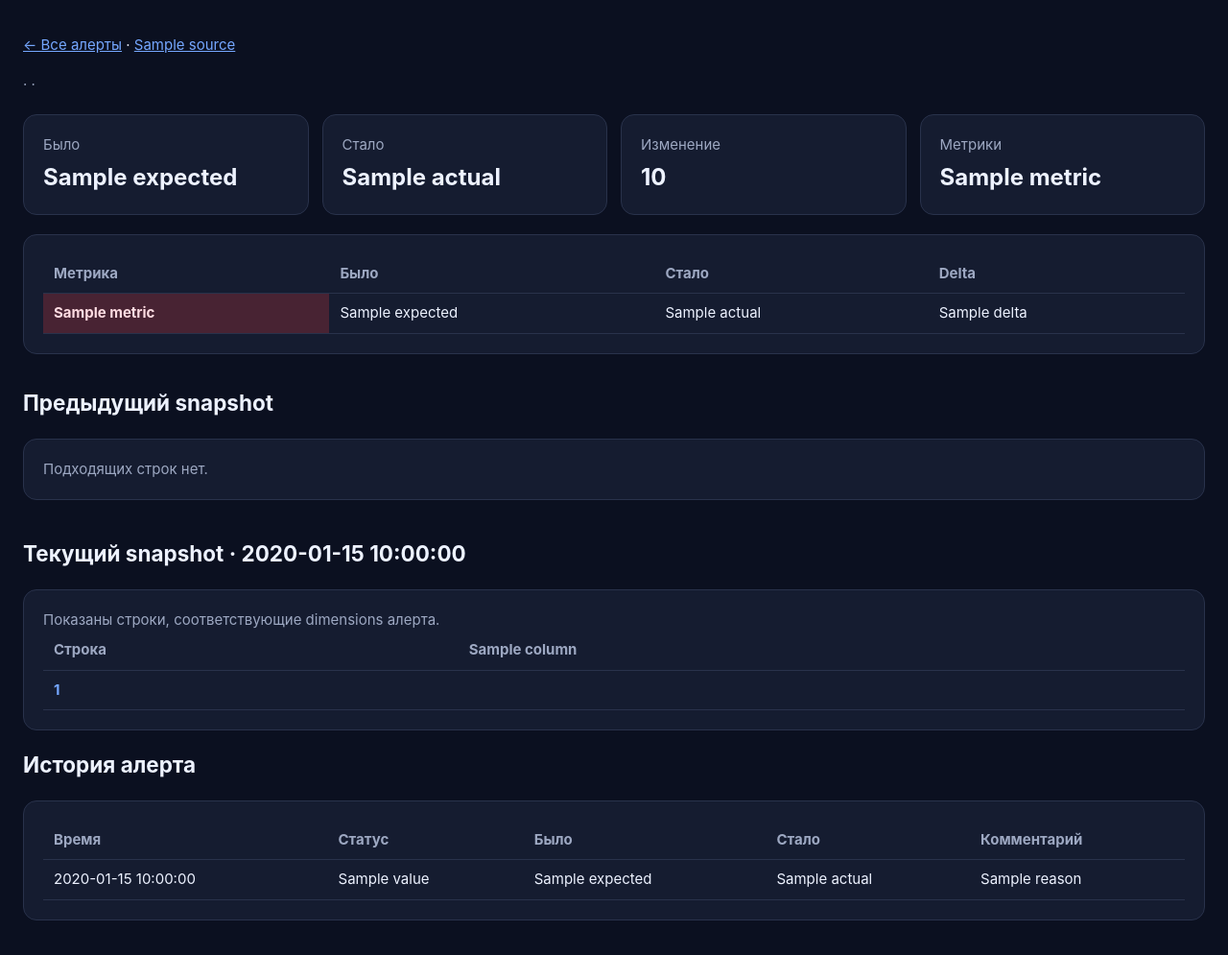
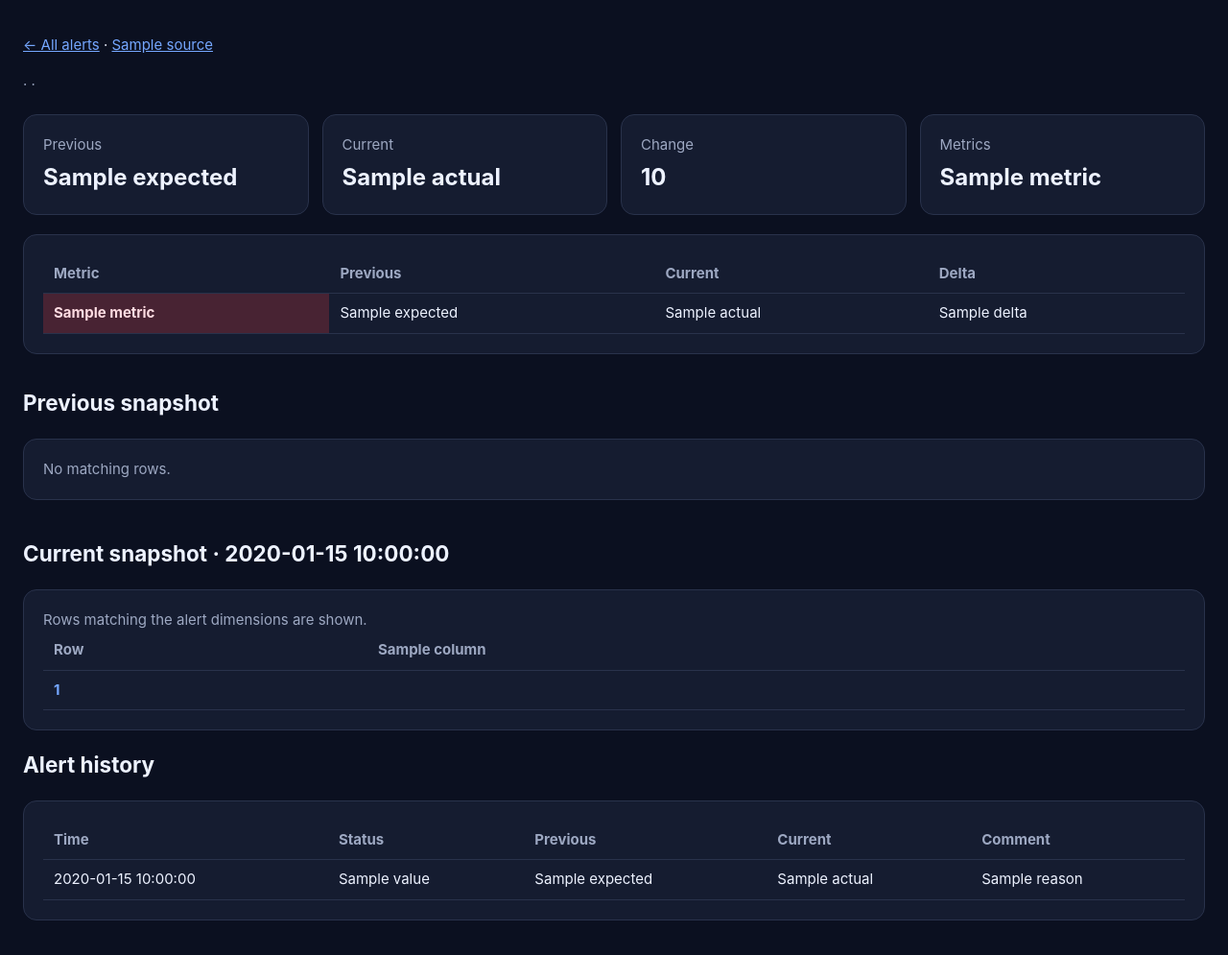
Before and after one commit to SupCS/hookyChecker, a Python web app: template src/hooky_checker/templates/alert_detail.html in a window 1280 px wide. Shown: the whole page at 96% size. Run offline with Jinja, Linux system fonts and the light colour scheme; the template is opened without the code that fills it: most values are stand-ins (such as "Sample title", 1, 10 or a date in 2020).

Commit message:
translation to english

```diff
--- a/src/hooky_checker/adapters/google_sheets.py
+++ b/src/hooky_checker/adapters/google_sheets.py
@@ -11,7 +11,7 @@ _SHEET_ID_RE = re.compile(r"/spreadsheets/d/([a-zA-Z0-9-_]+)")
 def extract_sheet_id(sheet_url: str) -> str:
     match = _SHEET_ID_RE.search(sheet_url)
     if not match:
-        raise ValueError("Не удалось извлечь Google Sheet ID из ссылки")
+        raise ValueError("Could not extract the Google Sheet ID from the URL")
     return match.group(1)
 
 
--- a/src/hooky_checker/alerts/service.py
+++ b/src/hooky_checker/alerts/service.py
@@ -127,7 +127,7 @@ def _results(previous: pd.DataFrame, current: pd.DataFrame) -> list[CheckResult]
                 dimensions=changes[0].dimensions,
                 expected=Decimal(len(changes)),
                 actual=Decimal(0),
-                title=f"Снижение метрик: {', '.join(metrics)}",
+                title=f"Metric decrease: {', '.join(metrics)}",
                 evidence={
                     "changes": [
                         {
--- a/src/hooky_checker/checks/comparison.py
+++ b/src/hooky_checker/checks/comparison.py
@@ -27,7 +27,7 @@ def find_missing_dates(previous: pd.DataFrame, current: pd.DataFrame) -> list[Ch
             dimensions={"data_date": missing.isoformat()},
             expected=Decimal(1),
             actual=Decimal(0),
-            title=f"Полностью пропала дата {missing.isoformat()}",
+            title=f"Date {missing.isoformat()} is completely missing",
         )
         for missing in sorted(previous_dates - current_dates)
     ]
@@ -71,7 +71,7 @@ def find_metric_drops(
                     dimensions=dimensions,
                     expected=expected,
                     actual=actual,
-                    title=f"{metric}: снижение на {relative_drop:.1%}",
+                    title=f"{metric}: decreased by {relative_drop:.1%}",
                     evidence={"absolute_drop": str(drop), "relative_drop": str(relative_drop)},
                 )
             )
--- a/src/hooky_checker/templates/alert_detail.html
+++ b/src/hooky_checker/templates/alert_detail.html
@@ -1,5 +1,5 @@
 <!doctype html>
-<html lang="ru">
+<html lang="en">
 <head>
   <meta charset="utf-8">
   <meta name="viewport" content="width=device-width, initial-scale=1">
@@ -36,25 +36,25 @@
   </style>
 </head>
 <body><main>
-  <a href="/">← Все алерты</a>
+  <a href="/">← All alerts</a>
   {% if source %} · <a href="/sources/{{ source.id }}">{{ source.name }}</a>{% endif %}
   <h1>{{ alert.title }}</h1>
   <div class="muted">{{ alert.check_type }} · {{ alert.status.value }} · {{ alert.severity }}</div>
 
   <section class="metrics">
-    <div class="card metric"><span class="muted">Было</span>
+    <div class="card metric"><span class="muted">Previous</span>
       <strong>{{ event.expected if event and event.expected is not none else "—" }}</strong></div>
-    <div class="card metric"><span class="muted">Стало</span>
+    <div class="card metric"><span class="muted">Current</span>
       <strong>{{ event.actual if event and event.actual is not none else "—" }}</strong></div>
-    <div class="card metric"><span class="muted">Изменение</span>
+    <div class="card metric"><span class="muted">Change</span>
       <strong>{% if event and event.expected is not none and event.actual is not none %}
         {{ event.actual - event.expected }}{% else %}—{% endif %}</strong></div>
-    <div class="card metric"><span class="muted">Метрики</span>
+    <div class="card metric"><span class="muted">Metrics</span>
       <strong>{{ metrics|join(", ") }}</strong></div>
   </section>
 
   {% if changes %}
-  <div class="card"><table><thead><tr><th>Метрика</th><th>Было</th><th>Стало</th>
+  <div class="card"><table><thead><tr><th>Metric</th><th>Previous</th><th>Current</th>
     <th>Delta</th></tr></thead><tbody>{% for change in changes %}<tr>
     <td class="problem">{{ change.metric }}</td><td>{{ change.expected }}</td>
     <td>{{ change.actual }}</td><td>{{ change.delta }}</td></tr>{% endfor %}
@@ -69,58 +69,58 @@
 
   {% if current_user and current_user.role.value in ["editor", "admin"] and alert.status.value in ["OPEN", "ONGOING", "RECOVERED"] %}
   <div class="card">
-    <strong>Изменение ожидаемое?</strong>
-    <p class="muted">Закройте incident вручную и зафиксируйте причину принятия данных.</p>
+    <strong>Is this change expected?</strong>
+    <p class="muted">Resolve the incident manually and record why the data was accepted.</p>
     <form method="post" action="/alerts/{{ alert.id }}/resolve">
       <input type="hidden" name="csrf" value="{{ csrf_token }}">
-      <label>Комментарий<input name="reason" required
-        placeholder="Например: корректировка подтверждена клиентом"></label>
-      <label>Кто закрыл<input name="resolved_by" value="Manual"></label>
-      <button type="submit">Принять и закрыть</button>
+      <label>Comment<input name="reason" required
+        placeholder="For example: the adjustment was confirmed by the client"></label>
+      <label>Resolved by<input name="resolved_by" value="Manual"></label>
+      <button type="submit">Accept and resolve</button>
     </form>
   </div>
   {% elif alert.acknowledged_at %}
-  <div class="card"><strong>Закрыто вручную</strong>
+  <div class="card"><strong>Resolved manually</strong>
     <div class="muted">{{ alert.acknowledged_by }} · {{ alert.acknowledged_at }}</div></div>
   {% endif %}
 
   <div class="compare">
     <section>
-      <h2>Предыдущий snapshot{% if previous_run %} · {{ previous_run.snapshot_date }}{% endif %}</h2>
+      <h2>Previous snapshot{% if previous_run %} · {{ previous_run.snapshot_date }}{% endif %}</h2>
       <div class="card">
       {% if previous_rows %}
-        <div class="muted">Номер — это строка исходной Google Sheet на момент snapshot.</div>
-        <table><thead><tr><th>Строка</th>{% for column in columns %}
+        <div class="muted">The number is the source Google Sheet row at snapshot time.</div>
+        <table><thead><tr><th>Row</th>{% for column in columns %}
           <th class="{% if column in metrics %}problem{% endif %}">{{ column }}</th>{% endfor %}
         </tr></thead><tbody>{% for row in previous_rows %}<tr>
           <td class="row-number">{{ row.row_number }}</td>{% for column in columns %}
           <td class="{% if column in metrics and row.row_number in changed_row_numbers %}problem{% endif %}">
             {{ row.payload.get(column, "") }}</td>
           {% endfor %}</tr>{% endfor %}</tbody></table>
-      {% else %}<span class="muted">Подходящих строк нет.</span>{% endif %}
+      {% else %}<span class="muted">No matching rows.</span>{% endif %}
       </div>
     </section>
 
     <section>
-      <h2>Текущий snapshot{% if current_run %} · {{ current_run.snapshot_date }}{% endif %}</h2>
+      <h2>Current snapshot{% if current_run %} · {{ current_run.snapshot_date }}{% endif %}</h2>
       <div class="card">
       {% if current_rows %}
-        <div class="muted">Показаны строки, соответствующие dimensions алерта.</div>
-        <table><thead><tr><th>Строка</th>{% for column in columns %}
+        <div class="muted">Rows matching the alert dimensions are shown.</div>
+        <table><thead><tr><th>Row</th>{% for column in columns %}
           <th class="{% if column in metrics %}problem{% endif %}">{{ column }}</th>{% endfor %}
         </tr></thead><tbody>{% for row in current_rows %}<tr>
           <td class="row-number">{{ row.row_number }}</td>{% for column in columns %}
           <td class="{% if column in metrics and row.row_number in changed_row_numbers %}problem{% endif %}">
             {{ row.payload.get(column, "") }}</td>
           {% endfor %}</tr>{% endfor %}</tbody></table>
-      {% else %}<span class="muted">Строки исчезли из текущего snapshot.</span>{% endif %}
+      {% else %}<span class="muted">The rows are missing from the current snapshot.</span>{% endif %}
       </div>
     </section>
   </div>
 
-  <h2>История алерта</h2>
-  <div class="card"><table><thead><tr><th>Время</th><th>Статус</th><th>Было</th>
-    <th>Стало</th><th>Комментарий</th></tr></thead><tbody>{% for item in events %}<tr>
+  <h2>Alert history</h2>
+  <div class="card"><table><thead><tr><th>Time</th><th>Status</th><th>Previous</th>
+    <th>Current</th><th>Comment</th></tr></thead><tbody>{% for item in events %}<tr>
     <td>{{ item.created_at }}</td><td>{{ item.status.value }}</td>
     <td>{{ item.expected if item.expected is not none else "—" }}</td>
     <td>{{ item.actual if item.actual is not none else "—" }}</td>
--- a/src/hooky_checker/templates/login.html
+++ b/src/hooky_checker/templates/login.html
@@ -1 +1 @@
-<!doctype html><html lang="ru"><head><meta charset="utf-8"><meta name="viewport" content="width=device-width,initial-scale=1"><title>Вход — Hooky Checker</title><style>body{margin:0;background:#f3f6fc;color:#253674;font:15px Inter,system-ui}main{max-width:420px;margin:10vh auto;background:white;padding:32px;border-radius:16px}label{display:block;margin:16px 0}input{display:block;width:100%;box-sizing:border-box;padding:11px;margin-top:6px;border:1px solid #e4e8f1;border-radius:9px}button{width:100%;padding:11px;border:0;border-radius:9px;background:#3152d9;color:white}.error{color:#b42318}</style></head><body><main><a href="/">← Дашборд</a><h1>Вход</h1>{% if error %}<p class="error">{{ error }}</p>{% endif %}<form method="post"><input type="hidden" name="csrf" value="{{ csrf_token }}"><label>Email<input type="email" name="email" value="{{ email or '' }}" required autocomplete="username"></label><label>Пароль<input type="password" name="password" required autocomplete="current-password"></label><button>Войти</button></form></main></body></html>
+<!doctype html><html lang="en"><head><meta charset="utf-8"><meta name="viewport" content="width=device-width,initial-scale=1"><title>Sign in — Hooky Checker</title><style>body{margin:0;background:#f3f6fc;color:#253674;font:15px Inter,system-ui}main{max-width:420px;margin:10vh auto;background:white;padding:32px;border-radius:16px}label{display:block;margin:16px 0}input{display:block;width:100%;box-sizing:border-box;padding:11px;margin-top:6px;border:1px solid #e4e8f1;border-radius:9px}button{width:100%;padding:11px;border:0;border-radius:9px;background:#3152d9;color:white}.error{color:#b42318}</style></head><body><main><a href="/">← Dashboard</a><h1>Sign in</h1>{% if error %}<p class="error">{{ error }}</p>{% endif %}<form method="post"><input type="hidden" name="csrf" value="{{ csrf_token }}"><label>Email<input type="email" name="email" value="{{ email or '' }}" required autocomplete="username"></label><label>Password<input type="password" name="password" required autocomplete="current-password"></label><button>Sign in</button></form></main></body></html>
--- a/src/hooky_checker/templates/password.html
+++ b/src/hooky_checker/templates/password.html
@@ -1 +1 @@
-<!doctype html><html lang="ru"><head><meta charset="utf-8"><meta name="viewport" content="width=device-width,initial-scale=1"><title>Смена пароля — Hooky Checker</title><style>body{margin:0;background:#f3f6fc;color:#253674;font:15px Inter,system-ui}main{max-width:460px;margin:8vh auto;background:white;padding:32px;border-radius:16px}label{display:block;margin:16px 0}input{display:block;width:100%;box-sizing:border-box;padding:11px;margin-top:6px;border:1px solid #e4e8f1;border-radius:9px}button{width:100%;padding:11px;border:0;border-radius:9px;background:#3152d9;color:white}.error{color:#b42318}</style></head><body><main><a href="/">← Дашборд</a><h1>Смена пароля</h1>{% if error %}<p class="error">{{ error }}</p>{% endif %}<form method="post"><input type="hidden" name="csrf" value="{{ csrf_token }}"><label>Текущий пароль<input type="password" name="current_password" required autocomplete="current-password"></label><label>Новый пароль<input type="password" name="new_password" minlength="10" required autocomplete="new-password"></label><button>Изменить пароль</button></form></main></body></html>
+<!doctype html><html lang="en"><head><meta charset="utf-8"><meta name="viewport" content="width=device-width,initial-scale=1"><title>Change password — Hooky Checker</title><style>body{margin:0;background:#f3f6fc;color:#253674;font:15px Inter,system-ui}main{max-width:460px;margin:8vh auto;background:white;padding:32px;border-radius:16px}label{display:block;margin:16px 0}input{display:block;width:100%;box-sizing:border-box;padding:11px;margin-top:6px;border:1px solid #e4e8f1;border-radius:9px}button{width:100%;padding:11px;border:0;border-radius:9px;background:#3152d9;color:white}.error{color:#b42318}</style></head><body><main><a href="/">← Dashboard</a><h1>Change password</h1>{% if error %}<p class="error">{{ error }}</p>{% endif %}<form method="post"><input type="hidden" name="csrf" value="{{ csrf_token }}"><label>Current password<input type="password" name="current_password" required autocomplete="current-password"></label><label>New password<input type="password" name="new_password" minlength="10" required autocomplete="new-password"></label><button>Change password</button></form></main></body></html>
```
Also changed, not shown: src/hooky_checker/api/app.py (+4 -4 lines), src/hooky_checker/pipeline/snapshot.py (+4 -4 lines), src/hooky_checker/templates/dashboard.html (+30 -30 lines), src/hooky_checker/templates/dashboard_history.html (+1 -1 lines), src/hooky_checker/templates/source_detail.html (+20 -20 lines), src/hooky_checker/templates/users.html (+1 -1 lines).
